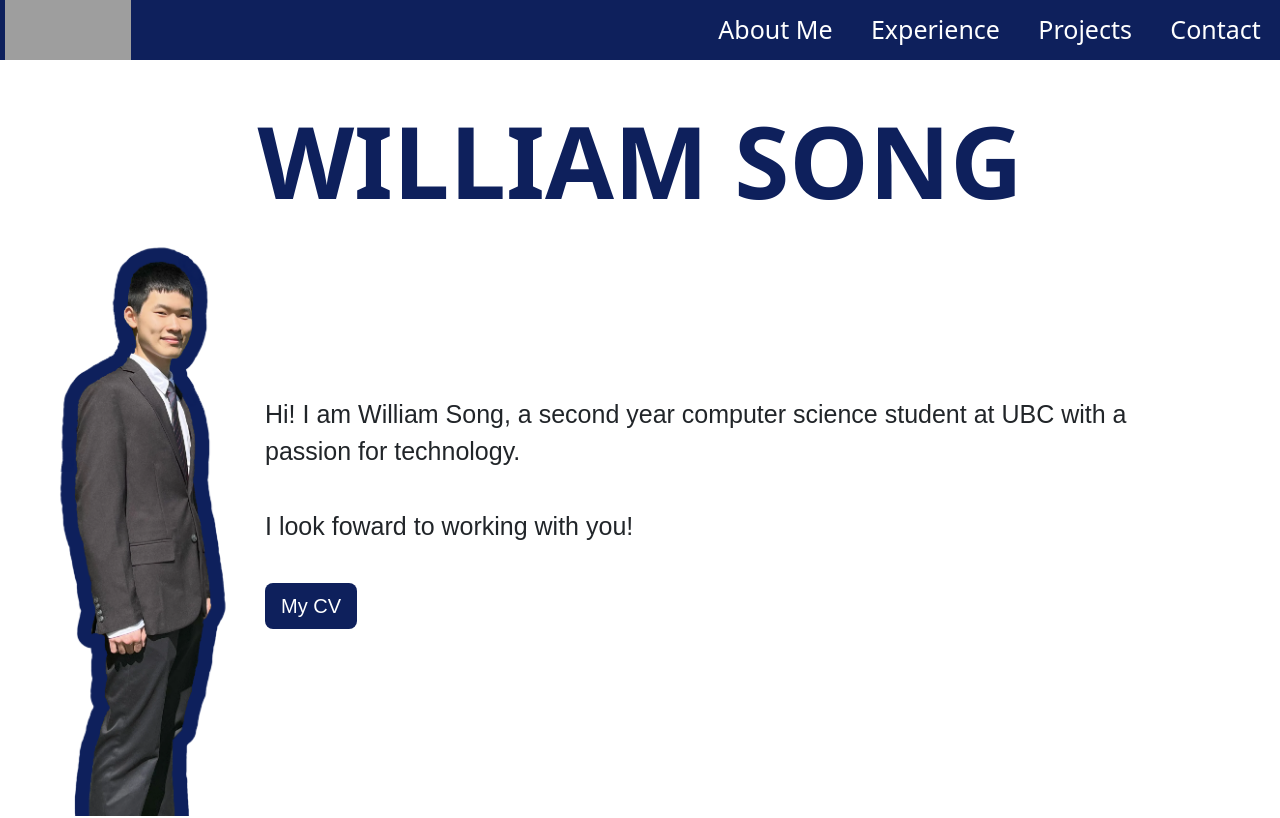
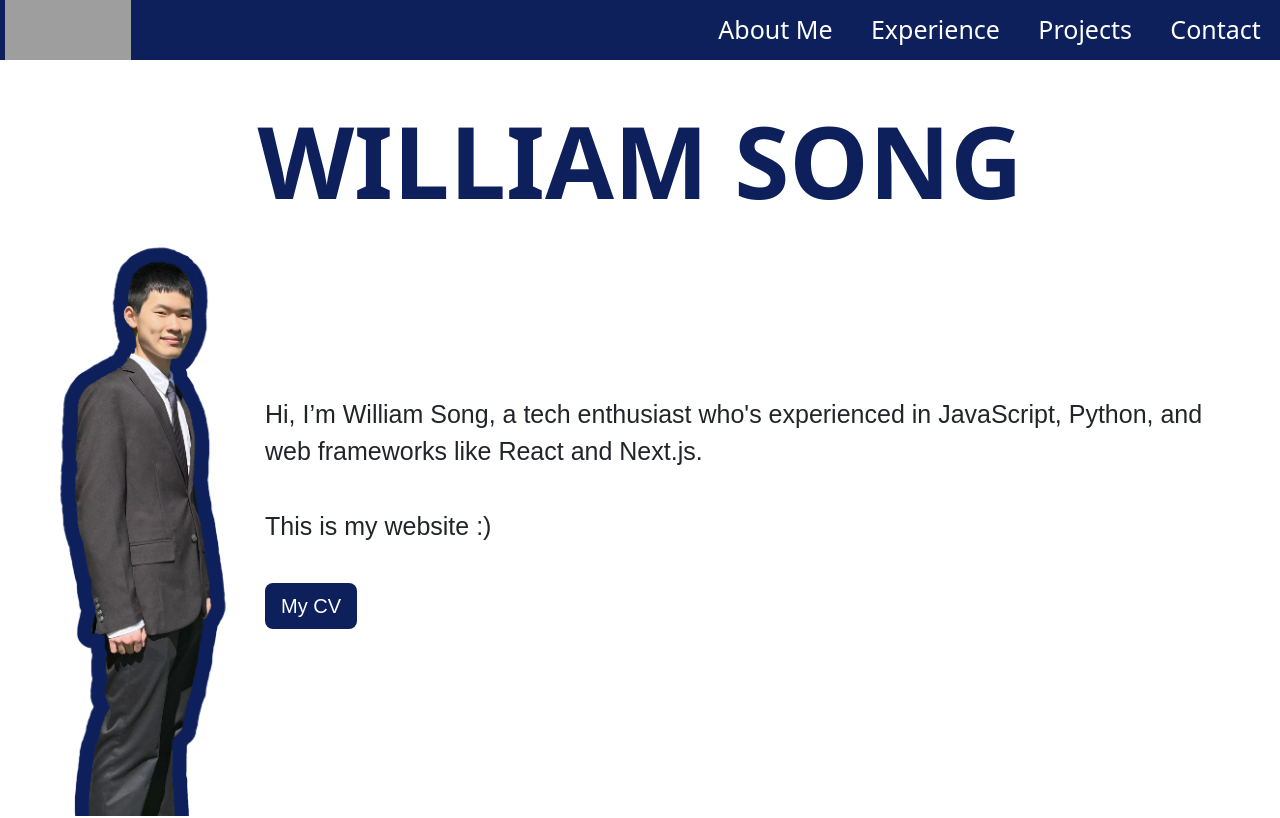
Before and after one commit to pojj/portfolio, an Angular app: page / in a window 1280 px wide. Shown: the top 818 px of the page. Built offline with nearby package versions, Linux system fonts and the light colour scheme; grey boxes are pictures that could not be loaded; a web font is replaced by a local one.

Commit message:
update about

```diff
--- a/angular.json
+++ b/angular.json
@@ -94,6 +94,9 @@
             ],
             "scripts": []
           }
+        },
+        "deploy": {
+          "builder": "angular-cli-ghpages:deploy"
         }
       }
     }
--- a/src/app/about/about.component.html
+++ b/src/app/about/about.component.html
@@ -1,10 +1,10 @@
 <div class="profile">
   <img class="face-picture" src="assets/images/me.png" />
   <p class="my-description">
-    Hi! I am William Song, a second year computer science student at UBC with a
-    passion for technology.
+    Hi, I’m William Song, a tech enthusiast who's experienced in JavaScript,
+    Python, and web frameworks like React and Next.js.
     <br /><br />
-    I look foward to working with you!
+    This is my website :)
     <br /><br />
     <a href="assets/CV.pdf">
       <button type="button" class="btn btn-primary btn-lg">My CV</button>
```
Also changed, not shown: 1 other file (tests, documents, lock files or other folders).
